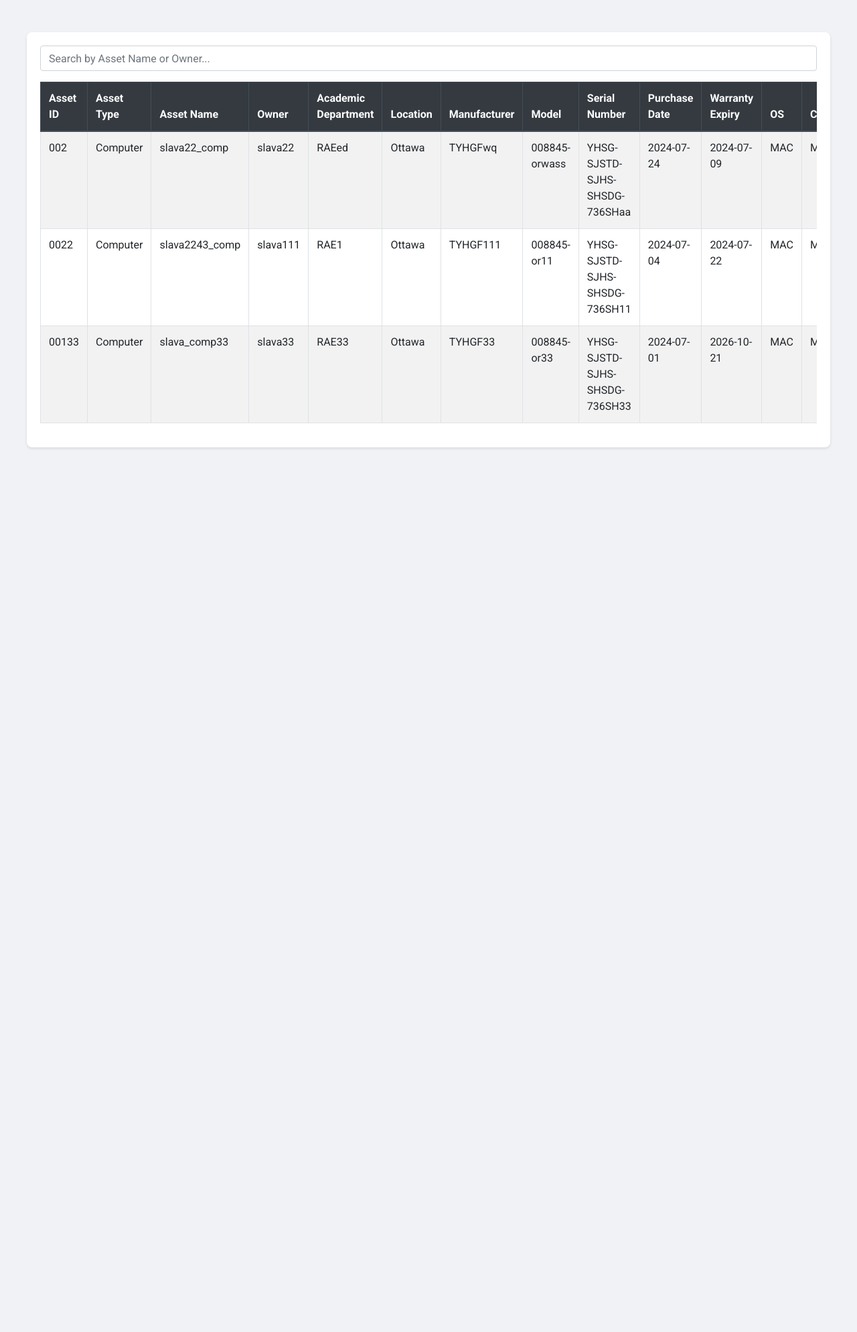
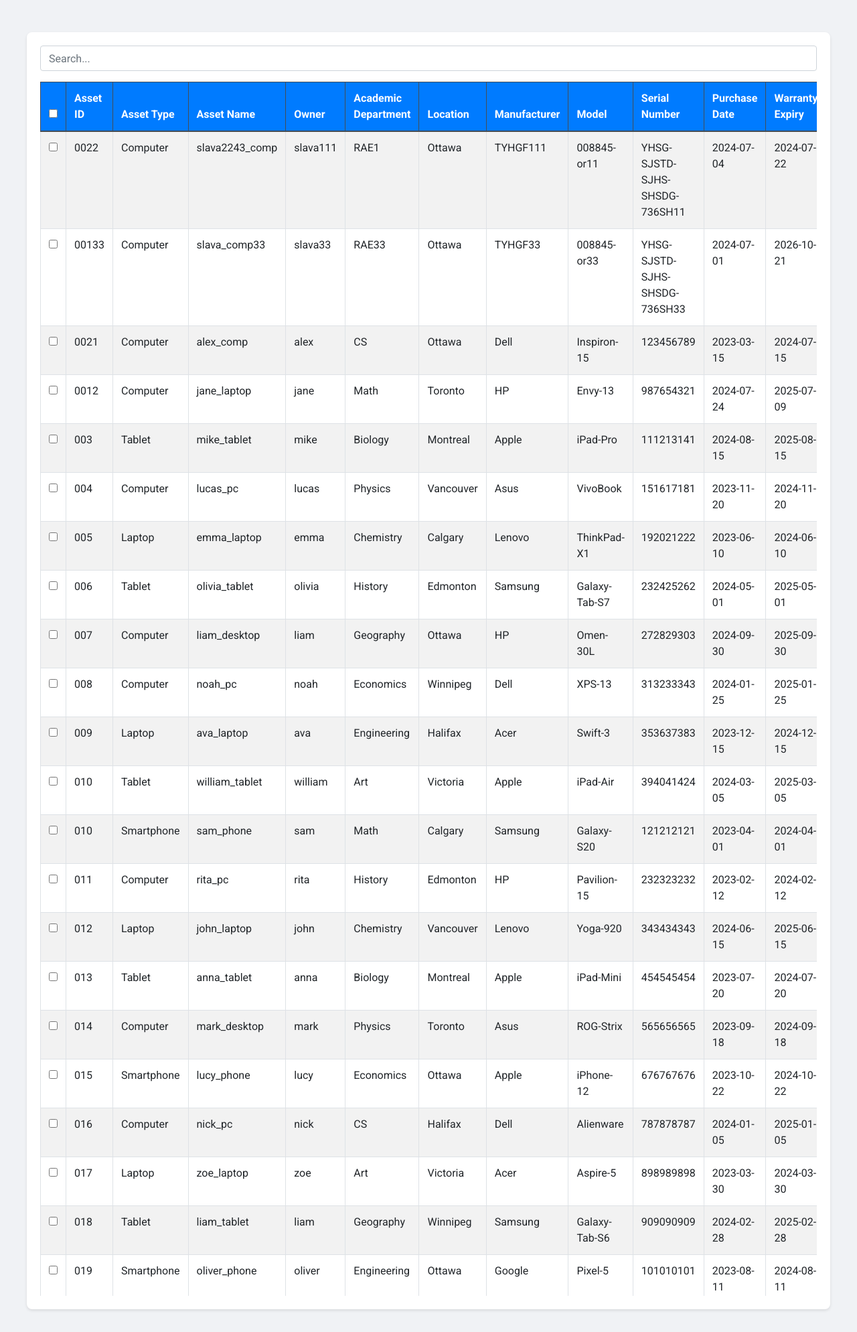
Before and after one commit to Bunix25/Asset_Management, a Flask app: page /view in a window 1280 px wide. Shown: the part 240-2229 px from the top of the page at 67% size. Run offline with Flask 3, Linux system fonts and the light colour scheme; some libraries are stand-ins or nearby versions.

Commit message:
new seach bar,new style

```diff
--- a/app.py
+++ b/app.py
@@ -1,4 +1,4 @@
-from flask import Flask, render_template, request
+from flask import Flask, render_template, request, redirect
 import csv
 
 app = Flask(__name__)
@@ -44,5 +44,23 @@ def view_assets():
             assets.append(row)
     return render_template('view_assets.html', assets=assets)
 
+@app.route('/delete', methods=['POST'])
+def delete_assets():
+    ids_to_delete = request.form.getlist('delete')
+    if ids_to_delete:
+        with open(CSV_FILE, 'r') as file:
+            reader = csv.reader(file)
+            rows = list(reader)
+
+        headers = rows[0]
+        rows = [row for row in rows if row[0] not in ids_to_delete]
+
+        with open(CSV_FILE, 'w', newline='') as file:
+            writer = csv.writer(file)
+            writer.writerow(headers)
+            writer.writerows(rows)
+
+    return redirect('/view')
+
 if __name__ == '__main__':
     app.run(debug=True)
--- a/assets.csv
+++ b/assets.csv
@@ -1,4 +1,23 @@
 001,Computer,slava_comp,slava,RAE,Ottawa,TYHGF,008845-or,YHSG-SJSTD-SJHS-SHSDG-736SH,2023-03-15,2024-07-15,MAC,M1,8 GB
-002,Computer,slava22_comp,slava22,RAEed,Ottawa,TYHGFwq,008845-orwass,YHSG-SJSTD-SJHS-SHSDG-736SHaa,2024-07-24,2024-07-09,MAC,M11,8 GBs
 0022,Computer,slava2243_comp,slava111,RAE1,Ottawa,TYHGF111,008845-or11,YHSG-SJSTD-SJHS-SHSDG-736SH11,2024-07-04,2024-07-22,MAC,M1,8 GB
 00133,Computer,slava_comp33,slava33,RAE33,Ottawa,TYHGF33,008845-or33,YHSG-SJSTD-SJHS-SHSDG-736SH33,2024-07-01,2026-10-21,MAC,M1,8 GBs33
+0021,Computer,alex_comp,alex,CS,Ottawa,Dell,Inspiron-15,123456789,2023-03-15,2024-07-15,Windows,Intel i5,8 GB
+0012,Computer,jane_laptop,jane,Math,Toronto,HP,Envy-13,987654321,2024-07-24,2025-07-09,Windows,Intel i7,16 GB
+003,Tablet,mike_tablet,mike,Biology,Montreal,Apple,iPad-Pro,111213141,2024-08-15,2025-08-15,iOS,A12,4 GB
+004,Computer,lucas_pc,lucas,Physics,Vancouver,Asus,VivoBook,151617181,2023-11-20,2024-11-20,Windows,AMD Ryzen 5,8 GB
+005,Laptop,emma_laptop,emma,Chemistry,Calgary,Lenovo,ThinkPad-X1,192021222,2023-06-10,2024-06-10,Windows,Intel i5,8 GB
+006,Tablet,olivia_tablet,olivia,History,Edmonton,Samsung,Galaxy-Tab-S7,232425262,2024-05-01,2025-05-01,Android,Exynos 990,6 GB
+007,Computer,liam_desktop,liam,Geography,Ottawa,HP,Omen-30L,272829303,2024-09-30,2025-09-30,Windows,Intel i9,32 GB
+008,Computer,noah_pc,noah,Economics,Winnipeg,Dell,XPS-13,313233343,2024-01-25,2025-01-25,Windows,Intel i7,16 GB
+009,Laptop,ava_laptop,ava,Engineering,Halifax,Acer,Swift-3,353637383,2023-12-15,2024-12-15,Windows,AMD Ryzen 7,8 GB
+010,Tablet,william_tablet,william,Art,Victoria,Apple,iPad-Air,394041424,2024-03-05,2025-03-05,iOS,A14,4 GB
+010,Smartphone,sam_phone,sam,Math,Calgary,Samsung,Galaxy-S20,121212121,2023-04-01,2024-04-01,Android,Exynos 990,8 GB
+011,Computer,rita_pc,rita,History,Edmonton,HP,Pavilion-15,232323232,2023-02-12,2024-02-12,Windows,Intel i5,8 GB
+012,Laptop,john_laptop,john,Chemistry,Vancouver,Lenovo,Yoga-920,343434343,2024-06-15,2025-06-15,Windows,Intel i7,16 GB
+013,Tablet,anna_tablet,anna,Biology,Montreal,Apple,iPad-Mini,454545454,2023-07-20,2024-07-20,iOS,A14,4 GB
+014,Computer,mark_desktop,mark,Physics,Toronto,Asus,ROG-Strix,565656565,2023-09-18,2024-09-18,Windows,AMD Ryzen 7,32 GB
+015,Smartphone,lucy_phone,lucy,Economics,Ottawa,Apple,iPhone-12,676767676,2023-10-22,2024-10-22,iOS,A14,4 GB
+016,Computer,nick_pc,nick,CS,Halifax,Dell,Alienware,787878787,2024-01-05,2025-01-05,Windows,Intel i9,64 GB
+017,Laptop,zoe_laptop,zoe,Art,Victoria,Acer,Aspire-5,898989898,2023-03-30,2024-03-30,Windows,AMD Ryzen 5,8 GB
+018,Tablet,liam_tablet,liam,Geography,Winnipeg,Samsung,Galaxy-Tab-S6,909090909,2024-02-28,2025-02-28,Android,Exynos 9820,6 GB
+019,Smartphone,oliver_phone,oliver,Engineering,Ottawa,Google,Pixel-5,101010101,2023-08-11,2024-08-11,Android,Snapdragon 765G,8 GB
--- a/templates/view_assets.html
+++ b/templates/view_assets.html
@@ -8,6 +8,28 @@
     <link href="https://stackpath.bootstrapcdn.com/bootstrap/4.5.2/css/bootstrap.min.css" rel="stylesheet">
     <link rel="stylesheet" href="/static/style.css">
     <link href="https://fonts.googleapis.com/css2?family=Roboto:wght@400;500;700&display=swap" rel="stylesheet">
+    <style>
+        body {
+            font-family: 'Roboto', sans-serif;
+        }
+        .table-responsive {
+            max-height: 70vh;
+            overflow-y: auto;
+        }
+        thead th {
+            position: sticky;
+            top: 0;
+            z-index: 1;
+            background-color: #007bff !important; /* Blue background color */
+            color: white;
+        }
+        .table-hover tbody tr:hover {
+            background-color: #f5f5f5;
+        }
+        .table-striped tbody tr:nth-of-type(odd) {
+            background-color: rgba(0, 0, 0, 0.05);
+        }
+    </style>
 </head>
 <body>
     <header class="bg-primary text-white text-center py-4">
@@ -32,11 +54,13 @@
         </div>
     </nav>
     <div class="container mt-5">
-        <input type="text" id="searchInput" class="form-control mb-3" placeholder="Search by Asset Name or Owner...">
+        <input type="text" id="searchInput" class="form-control mb-3" placeholder="Search...">
         <div class="table-responsive">
-            <table class="table table-striped table-bordered">
+            <form id="deleteForm" method="post" action="/delete">
+                <table class="table table-striped table-hover table-bordered">
                     <thead class="thead-dark">
                         <tr>
+                            <th><input type="checkbox" id="selectAll"></th>
                             <th>Asset ID</th>
                             <th>Asset Type</th>
                             <th>Asset Name</th>
@@ -56,6 +80,7 @@
                     <tbody id="assetsTable">
                         {% for asset in assets %}
                         <tr>
+                            <td><input type="checkbox" name="delete" value="{{ asset[0] }}"></td>
                             <td>{{ asset[0] }}</td>
                             <td>{{ asset[1] }}</td>
                             <td>{{ asset[2] }}</td>
@@ -74,19 +99,33 @@
                         {% endfor %}
                     </tbody>
                 </table>
+                <button type="submit" class="btn btn-danger mt-3">Delete Selected</button>
+            </form>
         </div>
     </div>
     <script src="https://code.jquery.com/jquery-3.5.1.slim.min.js"></script>
     <script src="https://cdn.jsdelivr.net/npm/@popperjs/core@2.9.2/dist/umd/popper.min.js"></script>
     <script src="https://stackpath.bootstrapcdn.com/bootstrap/4.5.2/js/bootstrap.min.js"></script>
     <script>
+        document.getElementById('selectAll').addEventListener('change', function() {
+            var checkboxes = document.querySelectorAll('#assetsTable input[type="checkbox"]');
+            checkboxes.forEach(checkbox => {
+                checkbox.checked = this.checked;
+            });
+        });
+
         document.getElementById('searchInput').addEventListener('keyup', function() {
             var searchValue = this.value.toLowerCase();
             var rows = document.querySelectorAll('#assetsTable tr');
             rows.forEach(function(row) {
-                var assetName = row.cells[2].innerText.toLowerCase();
-                var owner = row.cells[3].innerText.toLowerCase();
-                var match = assetName.indexOf(searchValue) !== -1 || owner.indexOf(searchValue) !== -1;
+                var cells = row.getElementsByTagName('td');
+                var match = false;
+                for (var i = 1; i < cells.length; i++) { // Skip the checkbox cell
+                    if (cells[i].innerText.toLowerCase().indexOf(searchValue) !== -1) {
+                        match = true;
+                        break;
+                    }
+                }
                 row.style.display = match ? '' : 'none';
             });
         });
```
Lines whose indentation alone changed are shown as unchanged.
